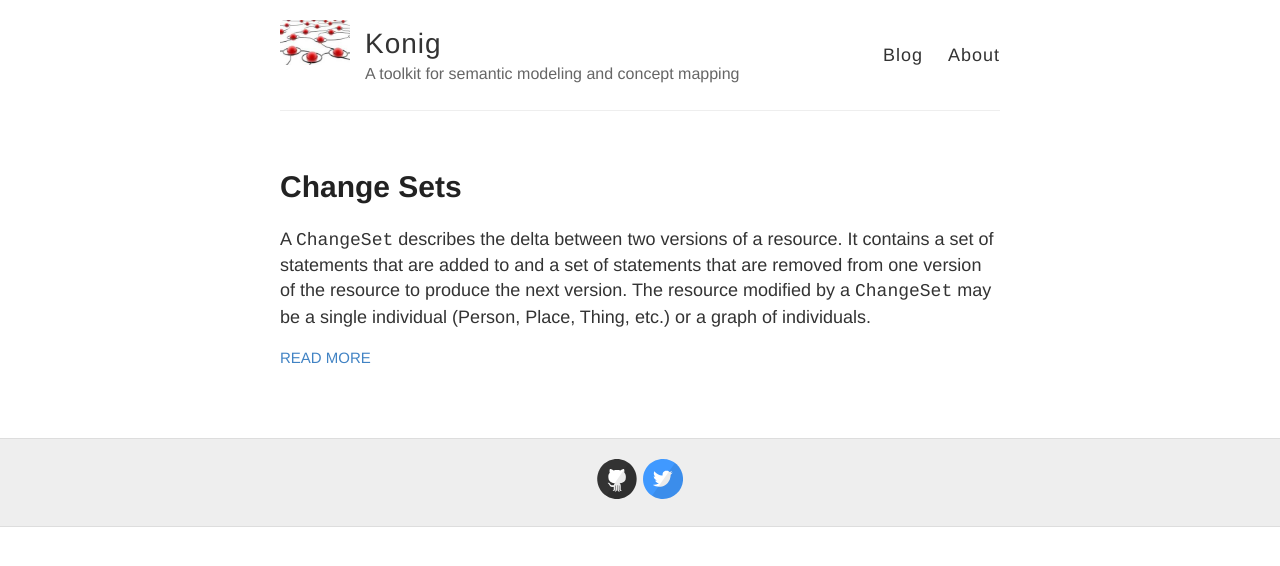
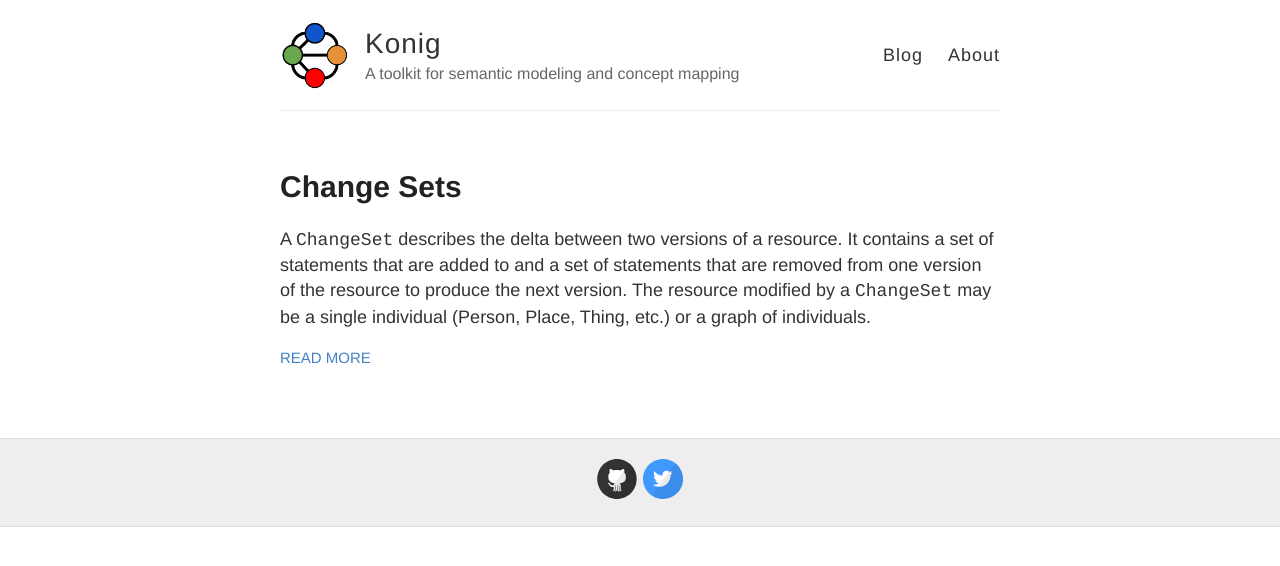
Before and after one commit to konigio/konigio.github.io, a Jekyll site: the page built from index.html, in a window 1280 px wide. Shown: the top 566 px of the page. Built offline with Jekyll 4.4.1, drawn with Linux system fonts in a browser that asks for light colours; Markdown is read by kramdown in place of the engine named in the settings.

Commit message:
Changed avatar

```diff
--- a/_config.yml
+++ b/_config.yml
@@ -9,7 +9,7 @@ name: Konig
 description: A toolkit for semantic modeling and concept mapping
 
 # URL of your avatar or profile pic (you could use your GitHub profile pic)
-avatar: https://konigio.github.io/images/connect-the-dots.jpg
+avatar: https://konigio.github.io/images/konig-logo.png
 
 #
 # Flags below are optional
```
Also changed, not shown: images/konig-logo.png (added).
